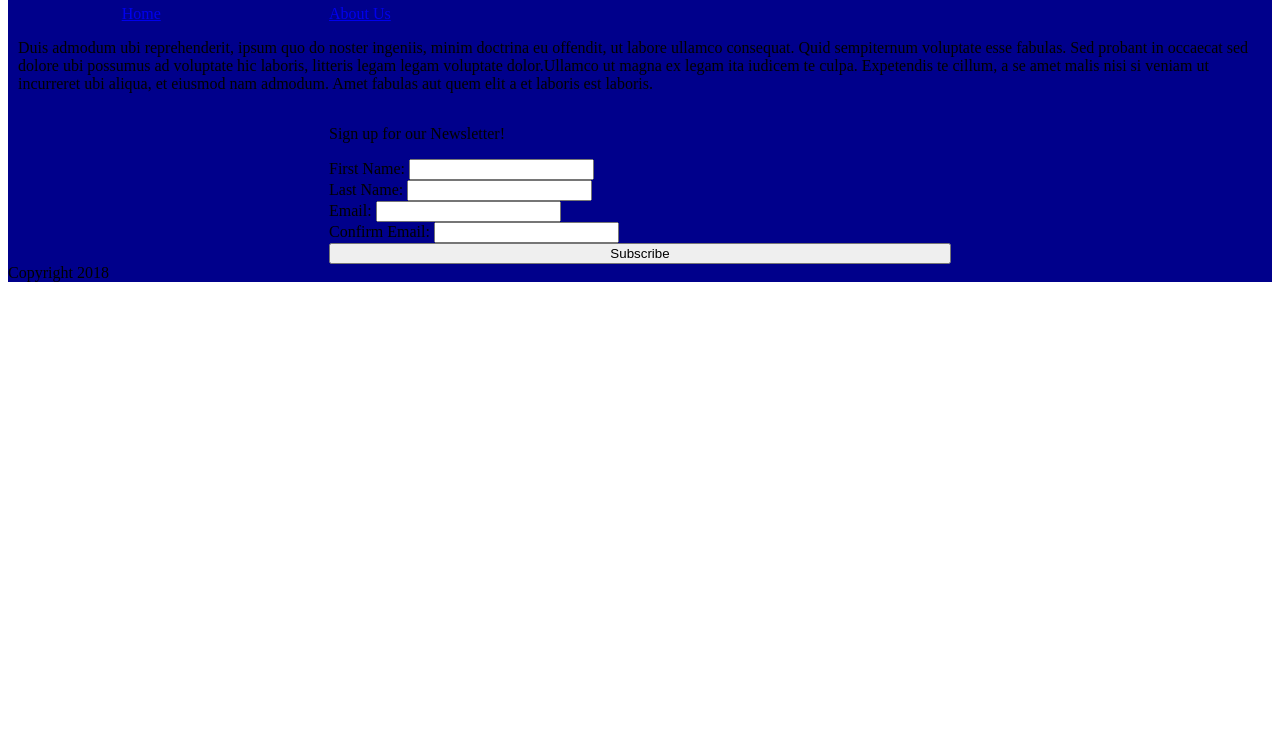
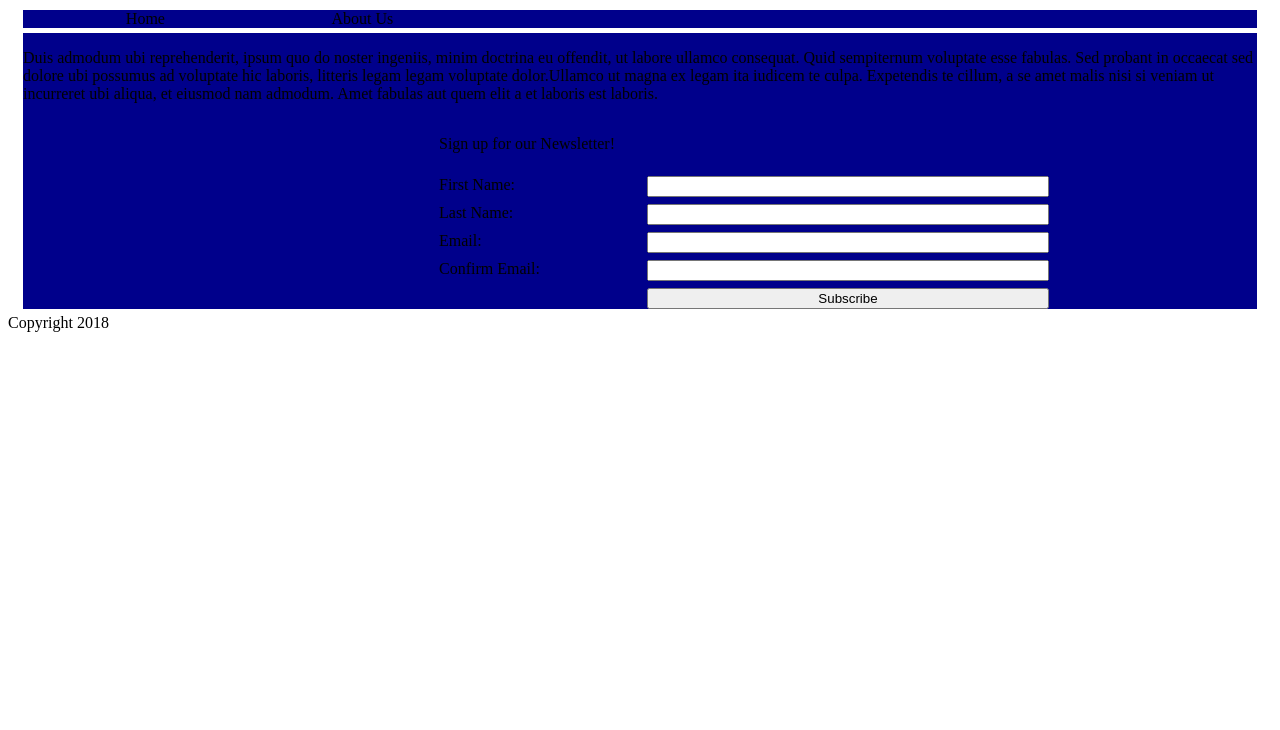
Before and after one commit to flash4syth/mindtune, a plain HTML site: page site2.html in a window 1280 px wide. Shown: the part 70-800 px from the top of the page. Drawn offline with Linux system fonts and the light colour scheme.

Commit message:
Add more css style

```diff
--- a/site2.html
+++ b/site2.html
@@ -9,8 +9,8 @@
     }
 
     .page-grid {
-      background-color: darkblue;
       display: grid;
+      grid-gap: 5px;
       grid-template-columns: 10px 1fr 10px;
       grid-template-rows: 4fr;
       grid-template-areas:
@@ -22,14 +22,17 @@
 
     .page-grid > .title-bar {
       grid-area: title;
+      background-color: darkblue;
     }
 
     .page-grid > .nav-bar {
       grid-area: navbar;
+      background-color: darkblue;
     }
 
     .page-grid > .content-section {
       grid-area: contentsection;
+      background-color: darkblue;
     }
 
     .page-grid > .footer {
@@ -45,34 +48,55 @@
 
     .nav-bar > .home {
       grid-area: home;
+      text-decoration: none;
+      color: black;
     }
 
     .nav-bar > .about {
       grid-area: about;
+      text-decoration: none;
+      color: black;
     }
 
     .subscription-form {
       display: grid;
-      grid-template-columns: 1fr 2fr 1fr;
+      grid-template-columns: 1fr 1fr 1fr 2fr 1fr;
+      grid-gap: 7px;
       grid-template-areas:
-        ". actionmessage ."
-        ". fname ."
-        ". lname ."
-        ". email ."
-        ". emailconfirm ."
-        ". submit .";
+        ". . actionmessage actionmessage ."
+        ". . fnamelabel fname ."
+        ". . lnamelabel lname ."
+        ". . emaillabel email ."
+        ". . emailconfirmlabel emailconfirm ."
+        ". . . submit .";
+    }
+
+    .subscription-form > .fnamelabel {
+      grid-area: fnamelabel;
     }
 
     .subscription-form > .fname {
       grid-area: fname;
     }
 
+    .subscription-form > .lnamelabel {
+      grid-area: lnamelabel;
+    }
+
     .subscription-form > .lname {
       grid-area: lname;
     }
 
+    .subscription-form > .emaillabel {
+      grid-area: emaillabel;
+    }
+
     .subscription-form > .email {
       grid-area: email;
+    }
+
+    .subscription-form > .emailconfirmlabel {
+      grid-area: emailconfirmlabel;
     }
 
     .subscription-form > .emailconfirm {
@@ -104,18 +128,14 @@
       </p>
       <section class="subscription-form">
         <p class="actionmessage">Sign up for our Newsletter!</p>
-        <label class="fname">First Name:
-          <input type="text">
-        </label>
-        <label class="lname">Last Name:
-          <input type="text">
-        </label>
-        <label class="email">Email:
-          <input type="email">
-        </label>
-        <label class="emailconfirm">Confirm Email:
-          <input type="email">
-        </label>
+        <label class="fnamelabel">First Name:</label>
+        <input class="fname" type="text">
+        <label class="lnamelabel">Last Name:</label>
+        <input class="lname" type="text">
+        <label class="emaillabel">Email:</label>
+        <input class="email" type="email">
+        <label class="emailconfirmlabel">Confirm Email:</label>
+        <input class="emailconfirm" type="email">
         <button class="submit">Subscribe</button>
       </section>
     </section>
```
